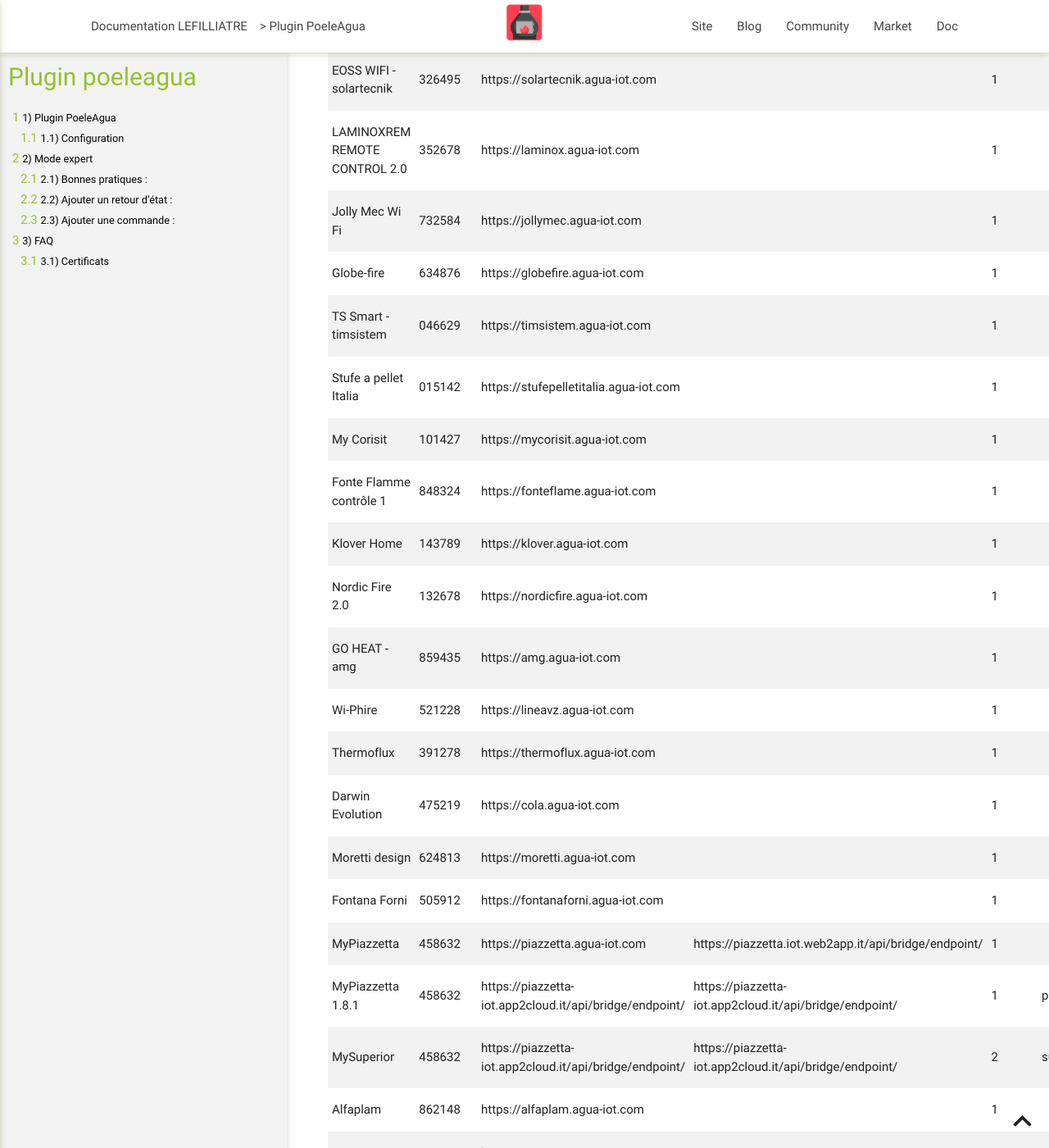
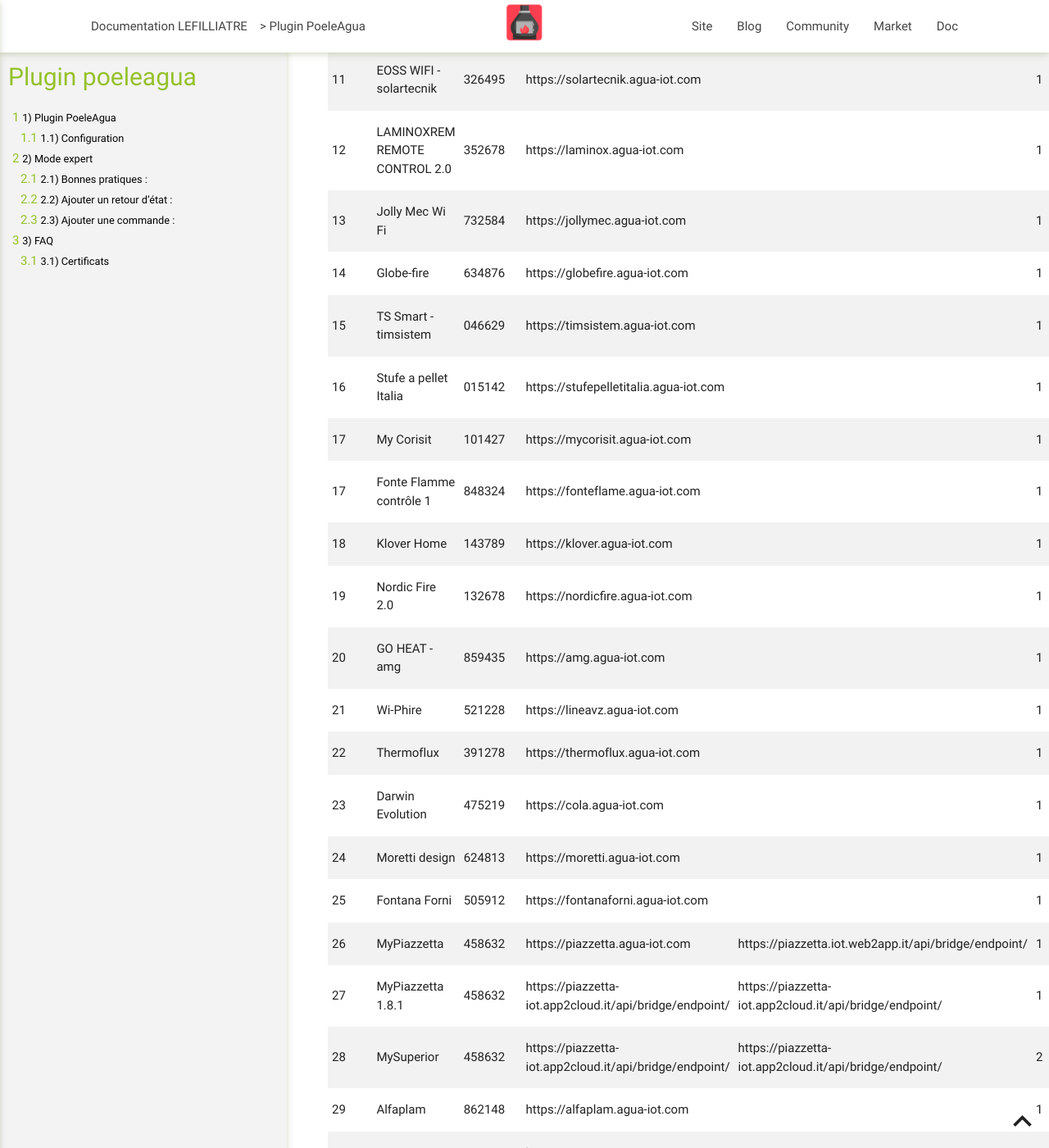
Before and after one commit to lefilliatre/lefilliatre-documentation, a Jekyll site: the page built from PoeleAgua/fr_FR/index.md, in a window 1280 px wide and 1400 px high, scrolled down 1141 px. Shown: the whole window at 82% size. Built offline with Jekyll 4.4.1, drawn with Linux system fonts in a browser that asks for light colours; some of the changed text lies outside the part shown.

Commit message:
Update index.md

```diff
--- a/PoeleAgua/fr_FR/index.md
+++ b/PoeleAgua/fr_FR/index.md
@@ -22,40 +22,40 @@ Pour utiliser le plugin, vous devez configurer les informations suivantes :
 Vous devez renseigner tout d’abord l’adresse de la plateforme Agua IOT de votre fabricant, l'url de login si necessaire (ex piazzetta) (sinon laisser vide) et le Customer Code correspondant, la marque, le brandName si necessaire, et la version
 
 
-| Fabricant                     | Customer Code | API URL                                		    | Separate login URL (only needed if specified)          | Marque | brandName  | Version |
-| ----------------------------- | ------------- | --------------------------------------------- | --------------------------------------------- | ------ | ---------- | ------- |
-| EvaCalòr - PuntoFuoco         | 635987        | https://evastampaggi.agua-iot.com		|                                                  |1||1.6.0|
-| Elfire Wifi                   | 402762        | https://elfire.agua-iot.com			|                                                  |1||1.6.0|
-| Karmek Wifi                   | 403873        | https://karmekone.agua-iot.com		|                                                        |1||1.6.0|
-| Easy Connect                  | 354924        | https://remote.mcz.it				|                                                        |1||1.6.0|
-| Easy Connect Plus             | 746318        | https://remote.mcz.it				|                                                        |1||1.6.0|
-| Easy Connect Poêle            | 354925        | https://remote.mcz.it				|                                                        |1||1.6.0|
-| Lorflam Home                  | 121567        | https://lorflam.agua-iot.com			|                                                        |1||1.6.0|
-| LMX Remote Control            | 352678        | https://laminox.agua-iot.com			|                                                        |1||1.6.0|
-| Boreal Home                   | 173118        | https://boreal.agua-iot.com			|                                                        |1||1.6.0|
-| Bronpi Home                   | 164873        | https://bronpi.agua-iot.com			|                                                        |1||1.6.0|
-| EOSS WIFI -solartecnik        | 326495        | https://solartecnik.agua-iot.com       		    |                                                        |1||1.6.0|
-| LAMINOXREM REMOTE CONTROL 2.0 | 352678        | https://laminox.agua-iot.com           		    |                                                        |1||1.6.0|
-| Jolly Mec Wi Fi               | 732584        | https://jollymec.agua-iot.com          		    |                                                        |1||1.6.0|
-| Globe-fire                    | 634876        | https://globefire.agua-iot.com         		    |                                                        |1||1.6.0|
-| TS Smart - timsistem          | 046629        | https://timsistem.agua-iot.com         		    |                                                        |1||1.6.0|
-| Stufe a pellet Italia         | 015142        | https://stufepelletitalia.agua-iot.com 		    |                                                        |1||1.6.0|
-| My Corisit                    | 101427        | https://mycorisit.agua-iot.com         		    |                                                        |1||1.6.0|
-| Fonte Flamme contrôle 1       | 848324        | https://fonteflame.agua-iot.com        		    |                                                        |1||1.6.0|
-| Klover Home                   | 143789        | https://klover.agua-iot.com            		    |                                                        |1||1.6.0|
-| Nordic Fire 2.0               | 132678        | https://nordicfire.agua-iot.com        		    |                                                        |1||1.6.0|
-| GO HEAT -amg                  | 859435        | https://amg.agua-iot.com              		    |                                                        |1||1.6.0|
-| Wi-Phire                      | 521228        | https://lineavz.agua-iot.com          		    |                                                        |1||1.6.0|
-| Thermoflux                    | 391278        | https://thermoflux.agua-iot.com        		    |                                                        |1||1.6.0|
-| Darwin Evolution              | 475219        | https://cola.agua-iot.com              	            |                                                        |1||1.6.0|
-| Moretti design                | 624813        | https://moretti.agua-iot.com           		    |                                                        |1||1.6.0|
-| Fontana Forni                 | 505912        | https://fontanaforni.agua-iot.com  			    |                                                        |1||1.6.0|
-| MyPiazzetta		        | 458632        | https://piazzetta.agua-iot.com     			    | https://piazzetta.iot.web2app.it/api/bridge/endpoint/  |1||1.6.0|
-| MyPiazzetta	1.8.1	        | 458632        | https://piazzetta-iot.app2cloud.it/api/bridge/endpoint/   | https://piazzetta-iot.app2cloud.it/api/bridge/endpoint/  |1|piazzetta|1.9.0|
-| MySuperior			| 458632        | https://piazzetta-iot.app2cloud.it/api/bridge/endpoint/   | https://piazzetta-iot.app2cloud.it/api/bridge/endpoint/ |2|superior|1.8.1|
-| Alfaplam                      | 862148        | https://alfaplam.agua-iot.com          		    |                                                        |1||1.6.0|
-| Nina                          | 999999        | https://micronova.agua-iot.com         		    |                                                        |1||1.6.0|
-| Galletti                      | ?             | ?                                      		    |                                                        |1||1.6.0|
+|Config| Fabricant                     | Customer Code | API URL                                		    | Separate login URL (only needed if specified)          | Marque | brandName  | Version |
+|---| ----------------------------- | ------------- | --------------------------------------------- | --------------------------------------------- | ------ | ---------- | ------- |
+|1| EvaCalòr - PuntoFuoco         | 635987        | https://evastampaggi.agua-iot.com		|                                                  |1||1.6.0|
+|2| Elfire Wifi                   | 402762        | https://elfire.agua-iot.com			|                                                  |1||1.6.0|
+|3| Karmek Wifi                   | 403873        | https://karmekone.agua-iot.com		|                                                        |1||1.6.0|
+|4| Easy Connect                  | 354924        | https://remote.mcz.it				|                                               |1||1.6.0|
+|5| Easy Connect Plus             | 746318        | https://remote.mcz.it				|                                     |1||1.6.0|
+|6| Easy Connect Poêle            | 354925        | https://remote.mcz.it				|                                           |1||1.6.0|
+|7| Lorflam Home                  | 121567        | https://lorflam.agua-iot.com			|                                               |1||1.6.0|
+|8| LMX Remote Control            | 352678        | https://laminox.agua-iot.com			|                                               |1||1.6.0|
+|9| Boreal Home                   | 173118        | https://boreal.agua-iot.com			|                                                        |1||1.6.0|
+|10| Bronpi Home                   | 164873        | https://bronpi.agua-iot.com			|                                            |1||1.6.0|
+|11| EOSS WIFI -solartecnik        | 326495        | https://solartecnik.agua-iot.com       		    |                                           |1||1.6.0|
+|12| LAMINOXREM REMOTE CONTROL 2.0 | 352678        | https://laminox.agua-iot.com           		    |                                      |1||1.6.0|
+|13| Jolly Mec Wi Fi               | 732584        | https://jollymec.agua-iot.com          		    |                         |1||1.6.0|
+|14| Globe-fire                    | 634876        | https://globefire.agua-iot.com         		    |                                           |1||1.6.0|
+|15| TS Smart - timsistem          | 046629        | https://timsistem.agua-iot.com         		    |                                  |1||1.6.0|
+|16| Stufe a pellet Italia         | 015142        | https://stufepelletitalia.agua-iot.com 		    |                                 |1||1.6.0|
+|17| My Corisit                    | 101427        | https://mycorisit.agua-iot.com         		    |                                          |1||1.6.0|
+|17| Fonte Flamme contrôle 1       | 848324        | https://fonteflame.agua-iot.com        		    |                                   |1||1.6.0|
+|18| Klover Home                   | 143789        | https://klover.agua-iot.com            		    |                                         |1||1.6.0|
+|19| Nordic Fire 2.0               | 132678        | https://nordicfire.agua-iot.com        		    |                                       |1||1.6.0|
+|20| GO HEAT -amg                  | 859435        | https://amg.agua-iot.com              		    |                                     |1||1.6.0|
+|21| Wi-Phire                      | 521228        | https://lineavz.agua-iot.com          		    |                                         |1||1.6.0|
+|22| Thermoflux                    | 391278        | https://thermoflux.agua-iot.com        		    |                                      |1||1.6.0|
+|23| Darwin Evolution              | 475219        | https://cola.agua-iot.com              	            |                                      |1||1.6.0|
+|24| Moretti design                | 624813        | https://moretti.agua-iot.com           		    |                                              |1||1.6.0|
+|25| Fontana Forni                 | 505912        | https://fontanaforni.agua-iot.com  		    |                                            |1||1.6.0|
+|26| MyPiazzetta	           | 458632        | https://piazzetta.agua-iot.com     	            | https://piazzetta.iot.web2app.it/api/bridge/endpoint/  |1||1.6.0|
+|27| MyPiazzetta	1.8.1	        | 458632        | https://piazzetta-iot.app2cloud.it/api/bridge/endpoint/   | https://piazzetta-iot.app2cloud.it/api/bridge/endpoint/  |1|piazzetta|1.9.0|
+|28| MySuperior			| 458632        | https://piazzetta-iot.app2cloud.it/api/bridge/endpoint/   | https://piazzetta-iot.app2cloud.it/api/bridge/endpoint/ |2|superior|1.8.1|
+|29| Alfaplam                      | 862148        | https://alfaplam.agua-iot.com          		    |                                                        |1||1.6.0|
+|30| Nina                          | 999999        | https://micronova.agua-iot.com         		    |                                                        |1||1.6.0|
+|31| Galletti                      | ?             | ?                                      		    |                                                        |1||1.6.0|
 
 ### UUID
 
```
